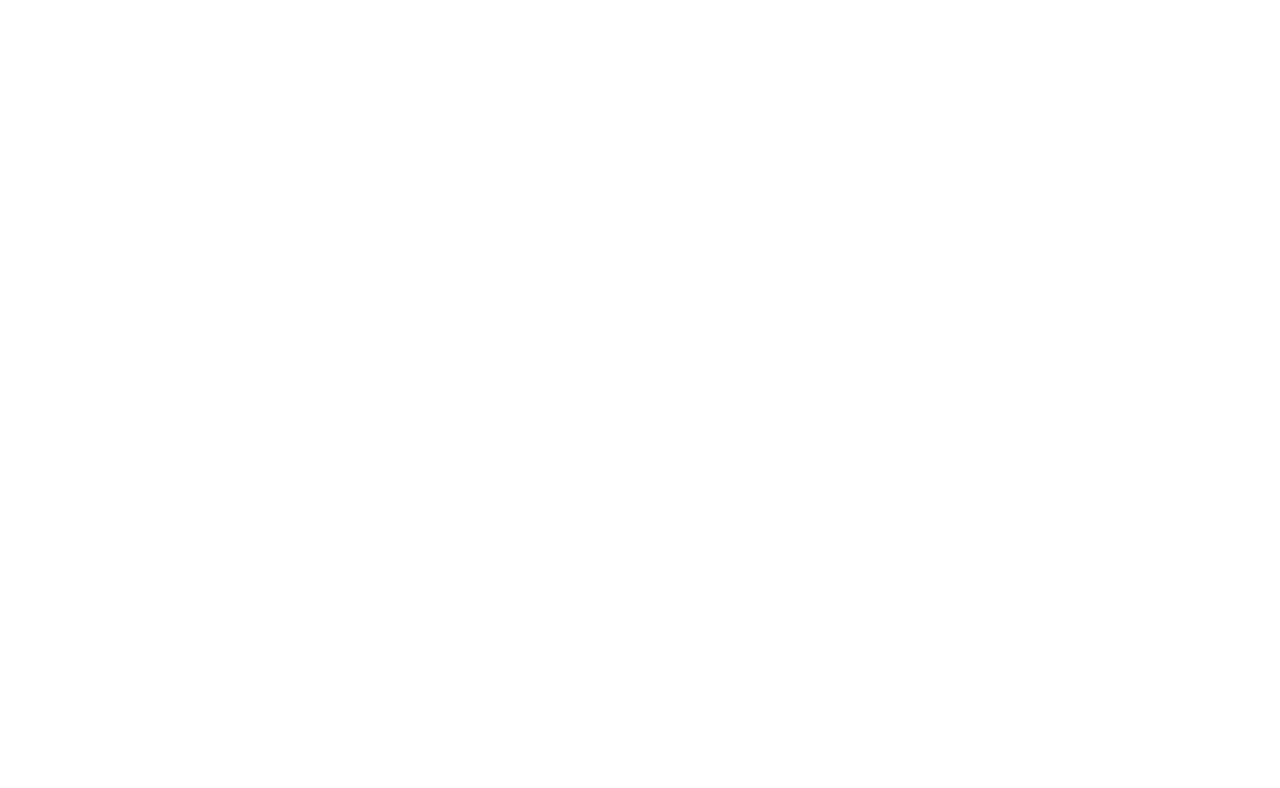
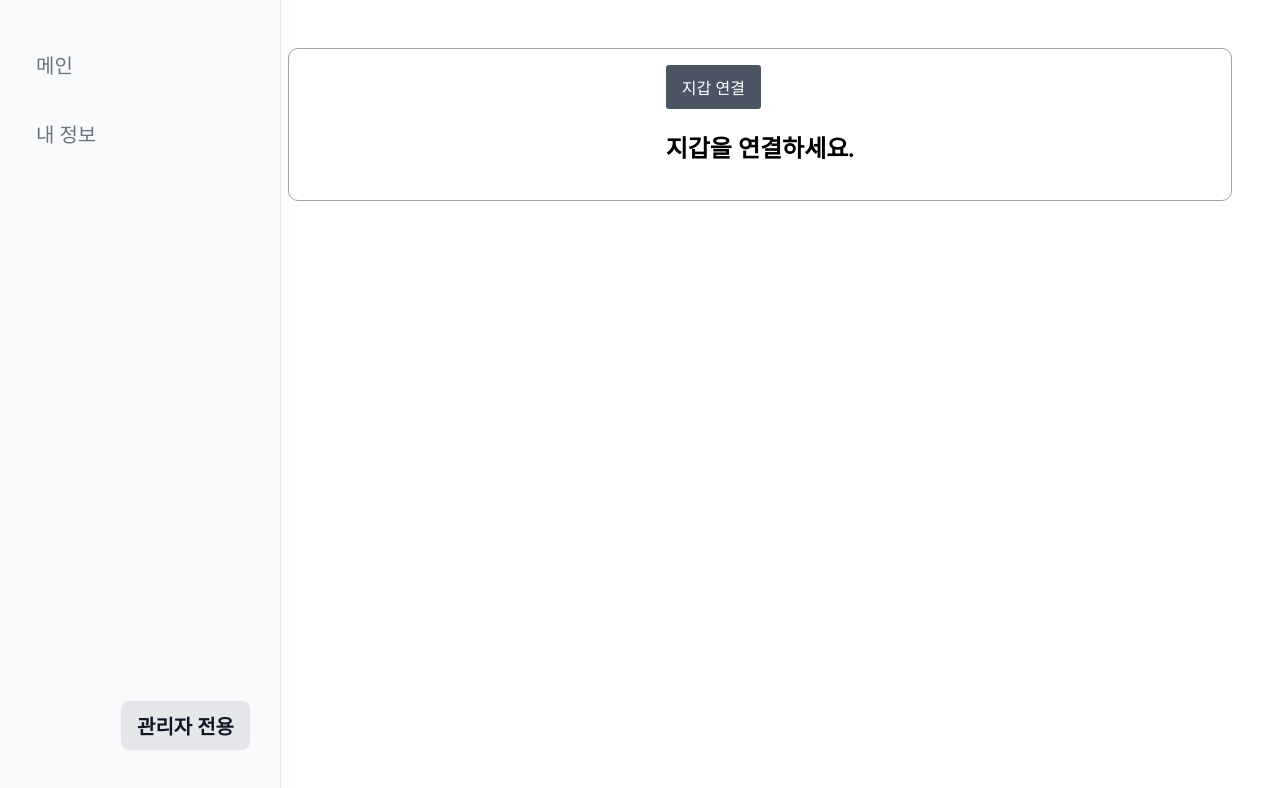
Before and after one commit to sangah323/blockchain-toy-project, a React (Create React App) app in the folder project-ui/: page /connect in a window 1280 px wide. Before the commit this address had no page. Shown: the top 788 px of the page. Built offline with nearby package versions, Linux system fonts and the light colour scheme.

Commit message:
feat : 관리자 계정 연결 페이지 생성

```diff
--- a/project-ui/src/App.tsx
+++ b/project-ui/src/App.tsx
@@ -8,6 +8,7 @@
 import { WalletProvider } from "./contexts/WalletContext";
 import UserPage from "./pages/User/UserPage";
 import MyInfo from "./pages/User/MyInfo";
+import ConnectWalletPage from "./pages/Manager/ConnectWalletPage";
 import ManagerPage from "./pages/Manager/ManagerPage";
 
 function App() {
@@ -22,6 +23,7 @@
           <Route path="/" element={<Layout />}>
             <Route path="/user" element={<UserPage />} />
             <Route path="/myInfo" element={<MyInfo />} />
+            <Route path="/connect" element={<ConnectWalletPage />} />
             <Route path="/manager" element={<ManagerPage />} />
           </Route>
         </Routes>
--- a/project-ui/src/layouts/UserMenu.tsx
+++ b/project-ui/src/layouts/UserMenu.tsx
@@ -6,7 +6,7 @@
     <StyledMenu>
       <NavLink to="/user">메인</NavLink>
       <NavLink to="/myInfo">내 정보</NavLink>
-      <NavLink to="/manager" id="manager">
+      <NavLink to="/connect" id="manager">
         관리자 전용
       </NavLink>
     </StyledMenu>
--- /dev/null
+++ b/project-ui/src/pages/manager/ConnectWalletPage.tsx
@@ -0,0 +1,45 @@
+import { Link } from "react-router-dom";
+import useConnectWallet from "../../hooks/useConnectWallet";
+import { StyledConnect } from "../../styles/StyledManager";
+import { StyledButton } from "../../components/Button.styled";
+
+const ConnectWalletPage = () => {
+  const { account, connectWallet } = useConnectWallet(); // 관리자 주소
+
+  // Owner(관리자) 주소와 일치하는지 확인
+  const isOwner =
+    account !== "0x..." &&
+    account.toLowerCase() ===
+      process.env.REACT_APP_OWNER_ADDRESS?.toLowerCase();
+
+  return (
+    <>
+      <StyledConnect>
+        <p>
+          {account === "0x..." ? (
+            <div>
+              <StyledButton onClick={connectWallet}>지갑 연결</StyledButton>
+              <h2>지갑을 연결하세요.</h2>
+            </div>
+          ) : isOwner ? (
+            <div className="admin">
+              <div>
+                <h4>연결된 관리자 지갑 :</h4>
+                <h3>${account}</h3>
+              </div>
+              <Link to="/manager">관리자 화면으로 이동</Link>
+            </div>
+          ) : (
+            <div className="no-admin">
+              <div>⚠️</div>
+              <h3>관리자 권한이 없는 지갑입니다.</h3>
+              <Link to="/">메인 화면으로 이동</Link>
+            </div>
+          )}
+        </p>
+      </StyledConnect>
+    </>
+  );
+};
+
+export default ConnectWalletPage;
--- a/project-ui/src/pages/user/UserPage.tsx
+++ b/project-ui/src/pages/user/UserPage.tsx
@@ -12,8 +12,8 @@
 };
 
 const UserPage = () => {
-  const [postList, setPostList] = useState<PostType[]>([]);
-  const { BoardContract } = useBoardContract();
+  const [postList, setPostList] = useState<PostType[]>([]); // 글 목록
+  const { BoardContract } = useBoardContract(); // Board 컨트랙트 불러옴
 
   // 글 목록 불러옴
   const fetchPosts = async () => {
@@ -25,7 +25,7 @@
     }
   };
 
-  // 컴포넌트 마운드 시 목록 재랜더링
+  // 컴포넌트 마운트 시 목록 렌더
   useEffect(() => {
     fetchPosts();
   }, []);
--- /dev/null
+++ b/project-ui/src/styles/StyledManager.tsx
@@ -0,0 +1,45 @@
+import styled from "@emotion/styled";
+
+export const StyledConnect = styled.div`
+  max-width: 1200px;
+  margin: 0 auto;
+  display: flex;
+  flex-direction: column;
+  align-items: center;
+  justify-content: center;
+  border: 1px solid #9ca3af;
+  border-radius: 10px;
+  box-sizing: border-box;
+
+  .admin {
+    display: flex;
+    flex-direction: column;
+    align-items: center;
+    gap: 50px;
+
+    h3 {
+      color: #4b5563;
+    }
+    a {
+      font-size: 24px;
+      color: black;
+      font-weight: 800;
+    }
+  }
+
+  .no-admin {
+    display: flex;
+    flex-direction: column;
+    align-items: center;
+
+    div {
+      font-size: 50px;
+    }
+    a {
+      margin-top: 30px;
+      font-size: 24px;
+      font-weight: 800;
+      color: red;
+    }
+  }
+`;
--- a/project-ui/src/styles/StyledMenu.tsx
+++ b/project-ui/src/styles/StyledMenu.tsx
@@ -15,7 +15,6 @@
   box-shadow: 4px 0 10px rgba(0, 0, 0, 0.03);
 
   a {
-    font-family: "Pretendard-Medium";
     text-decoration: none;
     font-size: 20px;
     color: #6b7280;
--- a/project-ui/src/utils/Post.ts
+++ b/project-ui/src/utils/Post.ts
@@ -1,7 +1,7 @@
 // 누적 작성 글
 export const fetchAllPosts = async (contract: any) => {
   const total = await contract.methods.getPostCount().call(); // 누적 글 수
-  const posts = [];
+  const posts = []; // 배열 형태로 글 저장
 
   for (let i = 0; i < Number(total); i++) {
     const post = (await contract.methods.getAllPosts(i).call()) as [
```
